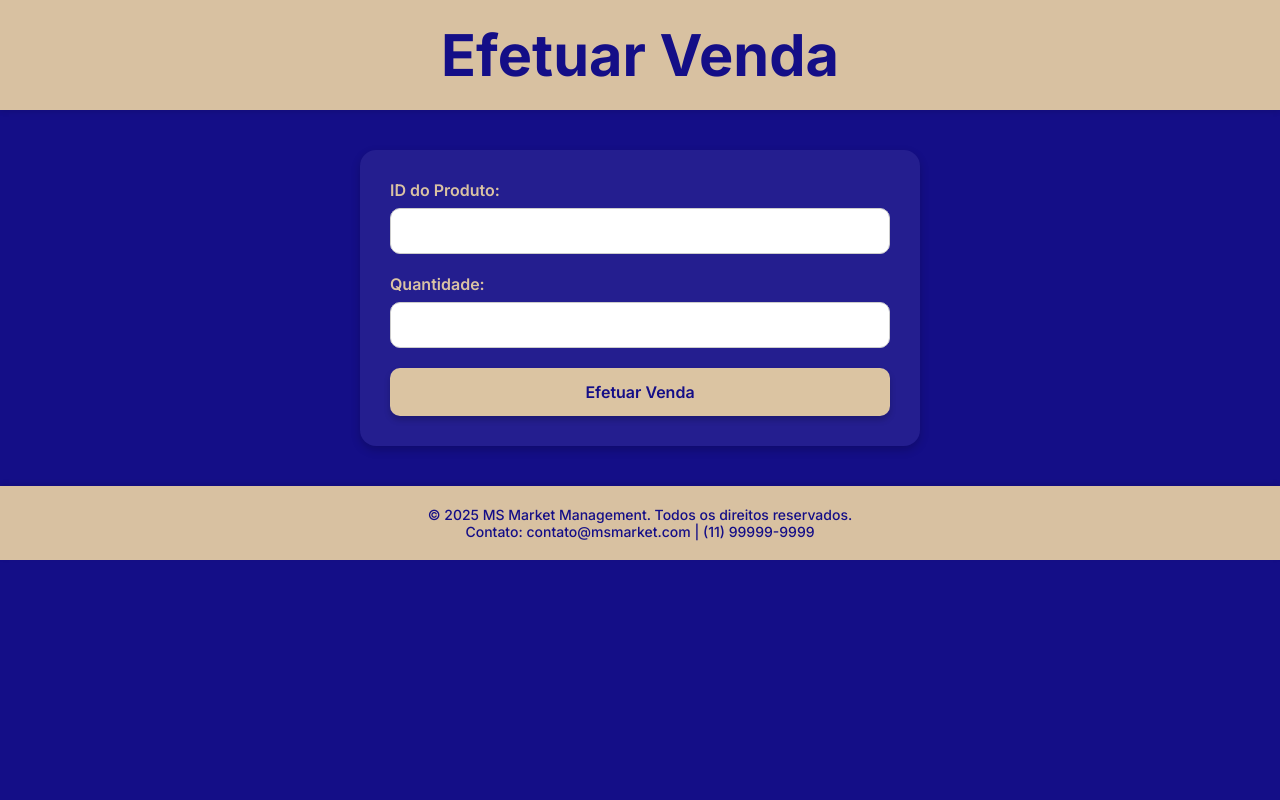
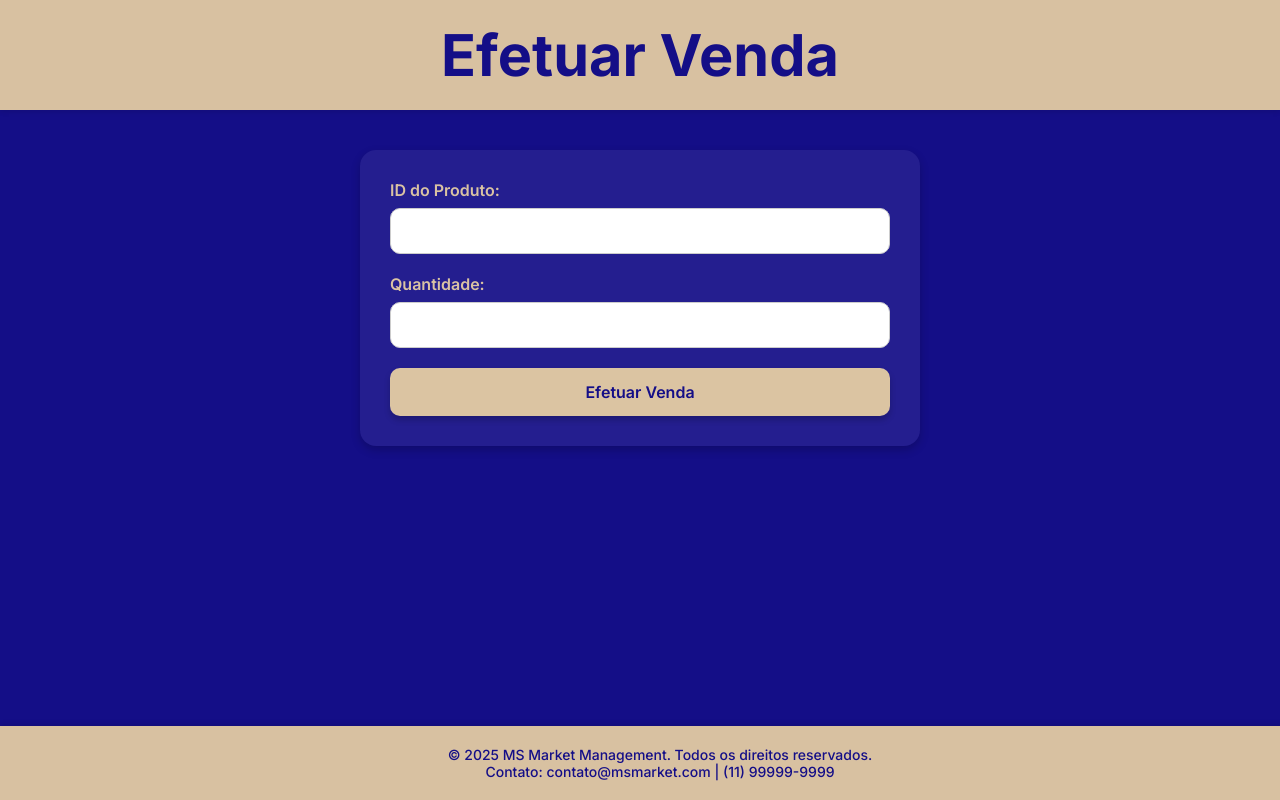
Before and after one commit to Renato-FSilva/ms-market-frontend, a React (Vite) app: page /vender in a window 1280 px wide. Built offline with nearby package versions, Linux system fonts and the light colour scheme.

Commit message:
Alteração no vendas

```diff
--- a/src/styles/sale.css
+++ b/src/styles/sale.css
@@ -85,7 +85,11 @@ footer {
   padding: 20px;
   font-size: 14px;
   font-weight: 500;
-  margin-top: auto;
   box-shadow: 0 -2px 5px rgba(0, 0, 0, 0.1);
-  align-self: self-end;
+  width: 100%;
+  position: fixed;
+  left: 0;
+  bottom: 0;
+  margin-top: 0; /* Remove o margin-top: auto */
+  align-self: unset; /* Remove o align-self */
 }
```
